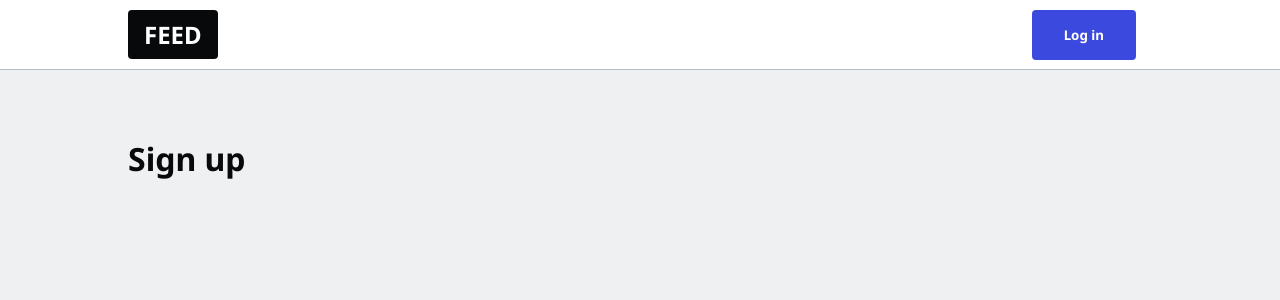
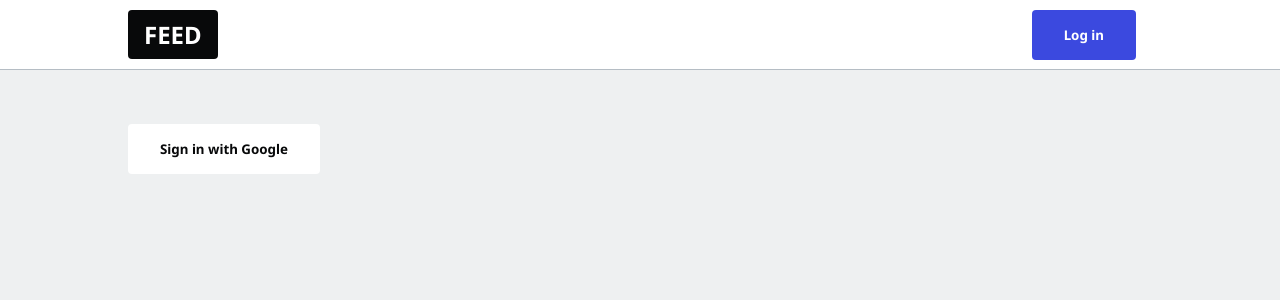
Before and after one commit to jvleta/blog10, a Next.js app: page /enter in a window 1280 px wide. Shown: the top 300 px of the page. Built offline with nearby package versions, Linux system fonts and the light colour scheme.

Commit message:
Initial google auth setup

```diff
--- a/lib/firebase.js
+++ b/lib/firebase.js
@@ -1,18 +1,19 @@
 // Import the functions you need from the SDKs you need
-import firebase from "firebase/app";
-import "firebase/auth";
-import "firebase/firestore";
-import "firebase/storage";
+import firebase from 'firebase/app';
+import 'firebase/auth';
+import 'firebase/firestore';
+import 'firebase/storage';
 
 const firebaseConfig = {
-  apiKey: "AIzaSyBj-p7fke3WL1JDKjWGRx_wwBums5BbVac",
-  authDomain: "leta-tech.firebaseapp.com",
-  projectId: "leta-tech",
-  storageBucket: "leta-tech.appspot.com",
-  messagingSenderId: "7949504461",
-  appId: "1:7949504461:web:7d3b0f9eec66917db4fe84",
-  measurementId: "G-ES9QLVH4SL",
+  apiKey           : 'AIzaSyDg2hfBkq_xNNbss04MFEyqphQEXt7LVfU',
+  authDomain       : 'blog10-c6ff7.firebaseapp.com',
+  projectId        : 'blog10-c6ff7',
+  storageBucket    : 'blog10-c6ff7.appspot.com',
+  messagingSenderId: '104597316936',
+  appId            : '1:104597316936:web:2a3d65c65f7ddc04b3ff7d',
+  measurementId    : 'G-NG9GZXE4CN'
 };
+// project-104597316936
 
 if (!firebase.apps.length) {
   firebase.initializeApp(firebaseConfig);
@@ -21,3 +22,5 @@ if (!firebase.apps.length) {
 export const auth = firebase.auth();
 export const firestore = firebase.firestore();
 export const storage = firebase.storage();
+
+export const googleAuthProvider = new firebase.auth.GoogleAuthProvider();
--- a/package.json
+++ b/package.json
@@ -9,7 +9,7 @@
     "lint": "next lint"
   },
   "dependencies": {
-    "firebase": "^9.6.11",
+    "firebase": "^8.2.1",
     "next": "12.1.4",
     "react": "18.0.0",
     "react-dom": "18.0.0",
--- a/pages/enter.js
+++ b/pages/enter.js
@@ -1,7 +1,53 @@
-export default function EnterPage({ }) {
+import { auth, googleAuthProvider } from '../lib/firebase';
+
+export default function Enter(props) {
+  const user = null;
+  const username = null;
+
+  // 1. user signed out <SignInButton />
+  // 2. user signed in, but missing username <UsernameForm />
+  // 3. user signed in, has username <SignOutButton />
   return (
     <main>
-      <h1>Sign up</h1>
+      {user ?
+        !username ? <UsernameForm /> : <SignOutButton />
+        :
+        <SignInButton />
+      }
     </main>
-  )
+  );
 }
+
+// Sign in with Google button
+function SignInButton() {
+  const signInWithGoogle = async () => {
+    await auth.signInWithPopup(googleAuthProvider).catch((error) => {
+      // Handle Errors here.
+      const errorCode = error.code;
+      console.log(errorCode);
+
+
+      const errorMessage = error.message;
+      console.log(errorMessage);
+
+    });
+  };
+
+  return (
+    <button
+      className="btn-google"
+      onClick={signInWithGoogle}>
+      {/* <img src={'/google.png'} />  */}
+      Sign in with Google
+    </button>
+  );
+}
+
+// Sign out button
+function SignOutButton() {
+  return <button onClick={() => auth.signOut()}>Sign Out</button>;
+}
+
+function UsernameForm() {
+  return null;
+}
```
Also changed, not shown: 1 other file (tests, documents, lock files or other folders).
